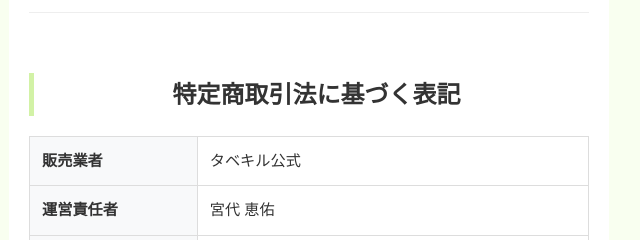
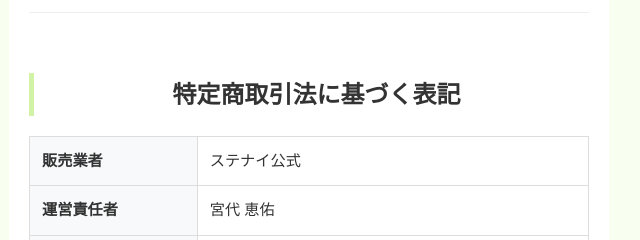
Before and after one commit to kusozizi/tabekiru-web, a website: page public/Privacy_Policy.html in a window 1280 px wide. Shown: the part 920-1160 px from the top of the page, 331-971 px from the left. Drawn offline with Linux system fonts and the light colour scheme.

Commit message:
タベキル表記削除

```diff
--- a/public/Privacy_Policy.html
+++ b/public/Privacy_Policy.html
@@ -131,7 +131,7 @@
 	            <tbody>
 	                <tr>
 	                    <th style="width: 30%; background: #f8f9fa; padding: 12px; border: 1px solid #ddd; text-align: left;">販売業者</th>
-	                    <td style="padding: 12px; border: 1px solid #ddd;">タベキル公式</td>
+	                    <td style="padding: 12px; border: 1px solid #ddd;">ステナイ公式</td>
 	                </tr>
 	                <tr>
 	                    <th style="background: #f8f9fa; padding: 12px; border: 1px solid #ddd; text-align: left;">運営責任者</th>
```
